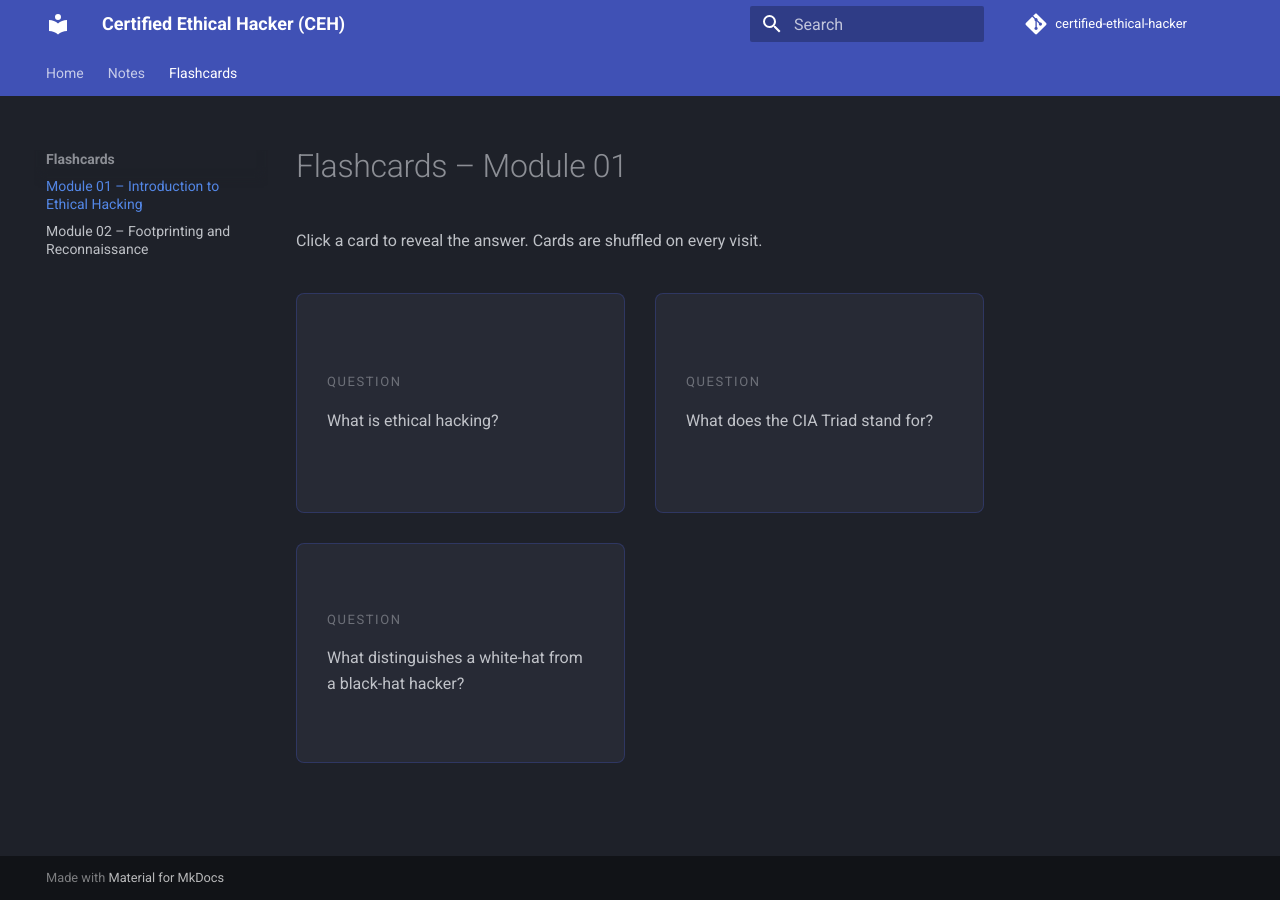
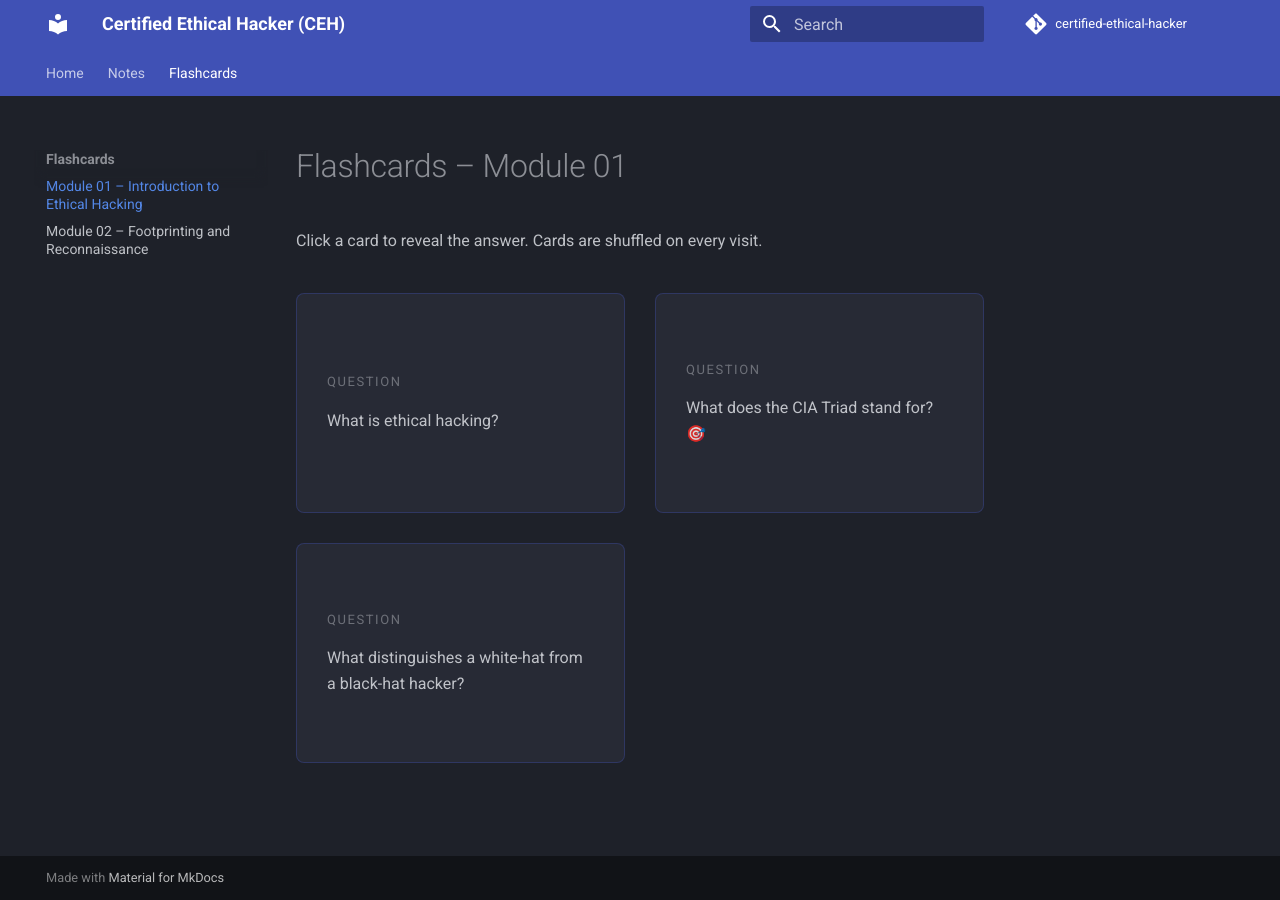
Before and after one commit to adanze/certified-ethical-hacker, an MkDocs documentation site: the page built from docs/ceh/module-01-intro/flashcards.md, in a window 1280 px wide. Built offline with MkDocs 1.6.1 and Material for MkDocs 9.7.7, drawn with Linux system fonts in a browser that asks for light colours; comment, search, counter and statistics services are not loaded.

```diff
--- a/docs/ceh/module-01-intro/flashcards.md
+++ b/docs/ceh/module-01-intro/flashcards.md
@@ -22,7 +22,7 @@ Click a card to reveal the answer. Cards are shuffled on every visit.
     <div class="flashcard-inner">
       <div class="flashcard-front">
         <span class="flashcard-label">Question</span>
-        <p>What does the CIA Triad stand for?</p>
+        <p>What does the CIA Triad stand for? 🎯</p>
       </div>
       <div class="flashcard-back">
         <span class="flashcard-label">Answer</span>
```
Also changed, not shown: docs/ceh/module-01-intro/information-security.md (+1 -1 lines), .github/agents/ceh-study.agent.md.
